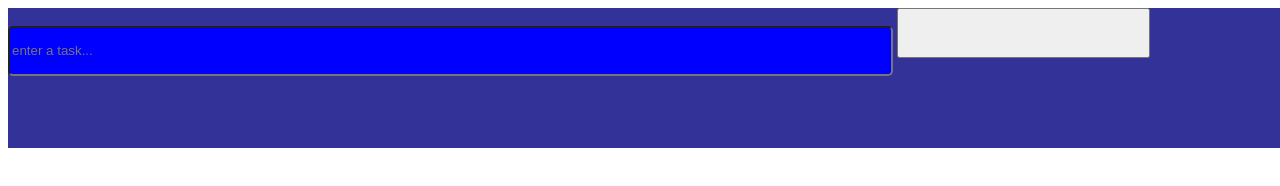
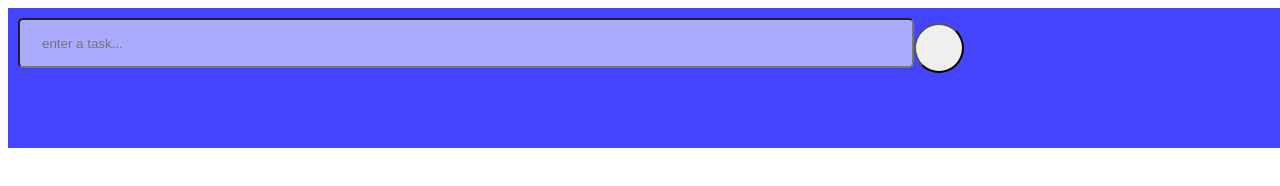
Before and after one commit to PaulChinkwende/todo-app, a plain HTML site: page index.html in a window 1280 px wide. Drawn offline with Linux system fonts and the light colour scheme.

Commit message:
make the input and button children of the header tag, fix css

```diff
--- a/index.html
+++ b/index.html
@@ -8,10 +8,9 @@
   </head>
     <body>
       <header>
-
+        <input type ="text" placeholder="enter a task..." >
+        <button></button>
       </header>
-
-         <input type ="text" placeholder="enter a task...">
-         <button></button>
+      <input type ="text" placeholder="enter a task..." >
     </body>
 </html>
--- a/src/style.css
+++ b/src/style.css
@@ -3,24 +3,33 @@ header {
   height: 15%;
   position:fixed;
   padding:10px;
-  background-color: #323299;
-  Z-index:-1;
+  background-color: #4444ff;
+  Z-index:5;
   box-shadow:black;
 
 }
 
-input {
+header input {
   width:70%;
   height:50px;
-  background:#0000FF;
+  background:#aaaaff;
   border-radius:5px;
   color:#fff;
+  top:15px;
+  padding:0, 60px, 0, 0;
+  text-indent:20px
 
 }
 
 button {
-  width:20%;
+  width:50px;
   height:50px;
+  position:absolute;
+  top:15px;
+  bottom: 15px;
+  z-index:2;
+  border-radius:25px;
+  background:;
 }
 input placeholder {
   color:white;
```
